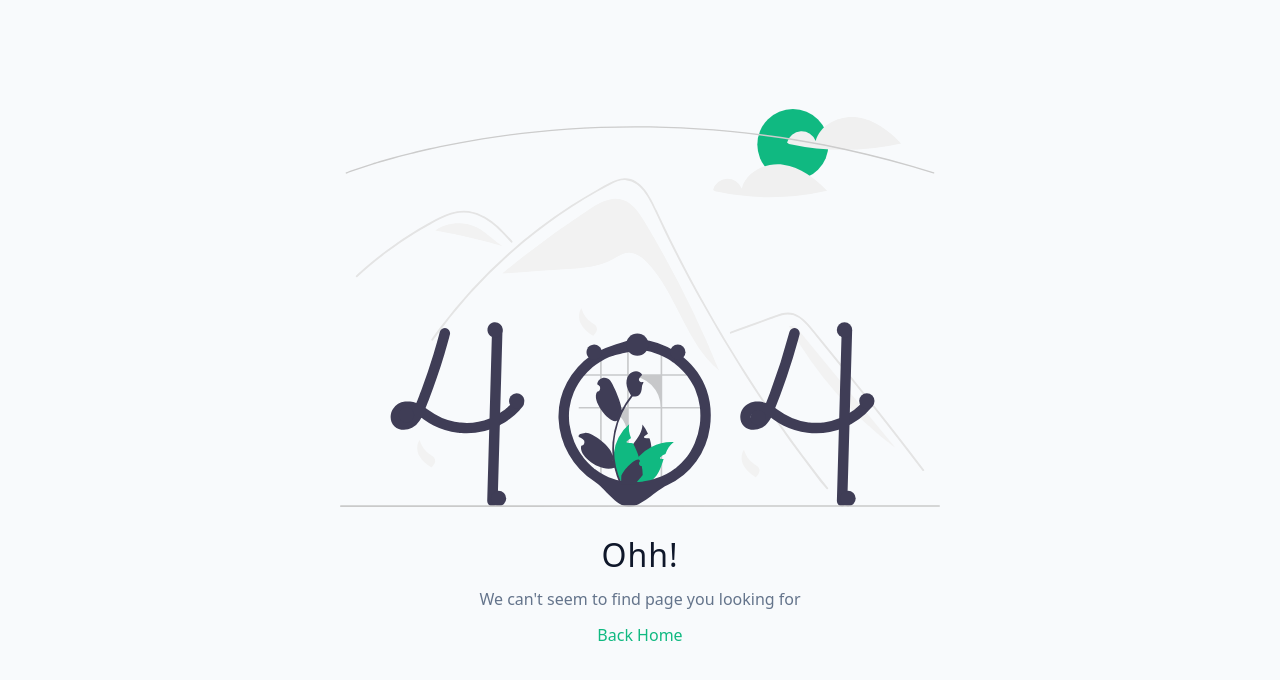
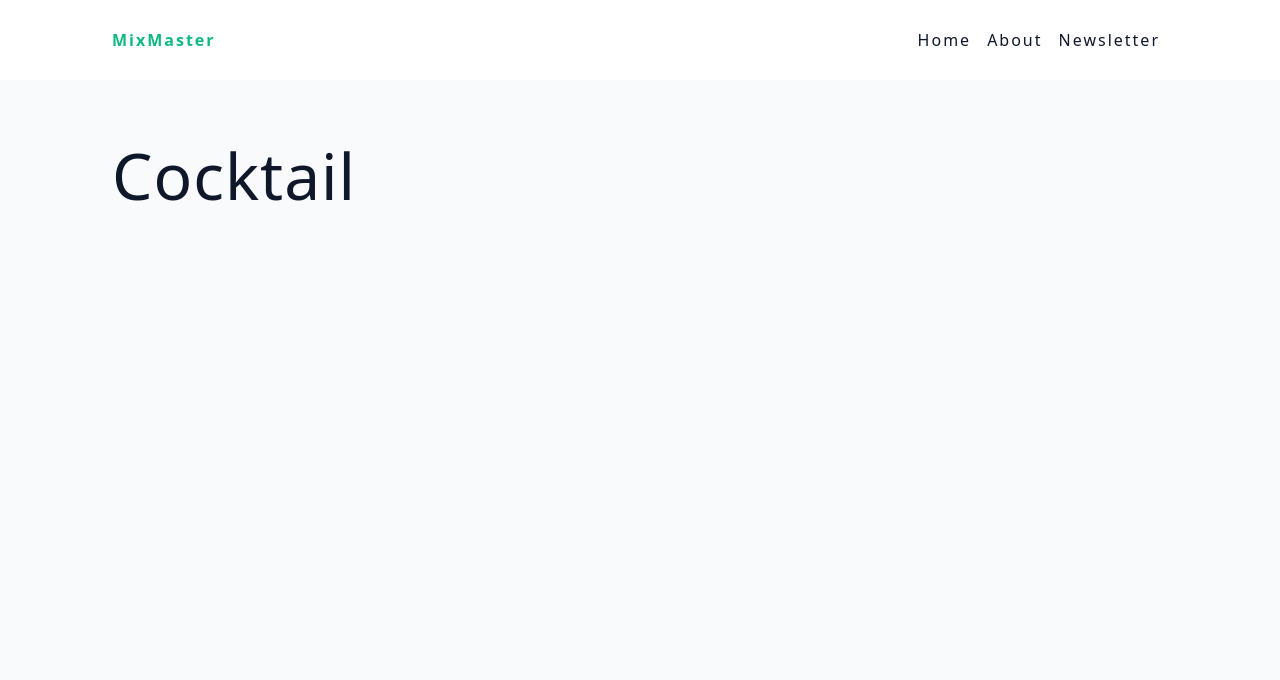
Before and after one commit to hubertszkodzinski/mixmaster, a React (Vite) app: page /cocktail/1 in a window 1280 px wide. Shown: the top 680 px of the page. Built offline with nearby package versions, Linux system fonts and the light colour scheme.

Commit message:
cocktail list added

```diff
--- a/src/App.jsx
+++ b/src/App.jsx
@@ -6,6 +6,7 @@ import {
   Newsletter,
   HomeLayout,
   Landing,
+  SinglePageError,
 } from './pages';
 import { loader as landingLoader } from './pages/Landing';
 
@@ -18,10 +19,11 @@ const router = createBrowserRouter([
       {
         index: true,
         element: <Landing />,
+        errorElement: <SinglePageError />,
         loader: landingLoader,
       },
       {
-        path: 'cocktail',
+        path: 'cocktail/:id',
         element: <Cocktail />,
       },
       {
--- /dev/null
+++ b/src/components/CocktailCard.jsx
@@ -0,0 +1,52 @@
+import styled from 'styled-components';
+import { Link } from 'react-router-dom';
+
+function CocktailCard({ name, image, info, glass, id }) {
+  return (
+    <Wrapper>
+      <div className='img-container'>
+        <img src={image} alt={name} className='img' />
+      </div>
+      <div className='footer'>
+        <h4>{name}</h4>
+        <h5>{glass}</h5>
+        <p>{info}</p>
+        <Link to={`/cocktail/${id}`} className='btn'>
+          details
+        </Link>
+      </div>
+    </Wrapper>
+  );
+}
+export default CocktailCard;
+
+const Wrapper = styled.article`
+  background: var(--white);
+  box-shadow: var(--shadow-2);
+  transition: var(--transition);
+  display: grid;
+  grid-template-rows: auto 1fr;
+  border-radius: var(--borderRadius);
+  :hover {
+    box-shadow: var(--shadow-4);
+  }
+  img {
+    height: 15rem;
+    border-top-left-radius: var(--borderRadius);
+    border-top-right-radius: var(--borderRadius);
+  }
+  .footer {
+    padding: 1.5rem;
+    h4,
+    h5 {
+      margin-bottom: 0.5rem;
+    }
+    h4 {
+      font-weight: 700;
+    }
+    p {
+      margin-bottom: 1rem;
+      color: var(--grey-500);
+    }
+  }
+`;
--- /dev/null
+++ b/src/components/CocktailList.jsx
@@ -0,0 +1,36 @@
+import styled from 'styled-components';
+import CocktailCard from './CocktailCard';
+
+function CocktailList({ drinks }) {
+  if (!drinks) {
+    return (
+      <h4 style={{ textAlign: 'center' }}>No matching cocktails found...</h4>
+    );
+  }
+
+  const formattedDrinks = drinks.map(item => {
+    const { idDrink, strDrink, strDrinkThumb, strAlcoholic, strGlass } = item;
+    return {
+      id: idDrink,
+      name: strDrink,
+      image: strDrinkThumb,
+      info: strAlcoholic,
+      glass: strGlass,
+    };
+  });
+
+  return (
+    <Wrapper>
+      {formattedDrinks.map(item => {
+        return <CocktailCard key={item.id} {...item} />;
+      })}
+    </Wrapper>
+  );
+}
+export default CocktailList;
+
+const Wrapper = styled.div`
+  display: grid;
+  grid-template-columns: repeat(auto-fill, minmax(300px, 1fr));
+  gap: 2rem;
+`;
--- /dev/null
+++ b/src/components/SearchForm.jsx
@@ -0,0 +1,4 @@
+function SearchForm() {
+  return <h2>SearchForm</h2>;
+}
+export default SearchForm;
--- a/src/components/index.js
+++ b/src/components/index.js
@@ -1 +1,4 @@
 export { default as Navbar } from './Navbar.jsx';
+export { default as CocktailCard } from './CocktailCard.jsx';
+export { default as CocktailList } from './CocktailList.jsx';
+export { default as SearchForm } from './SearchForm.jsx';
--- a/src/pages/Landing.jsx
+++ b/src/pages/Landing.jsx
@@ -1,5 +1,6 @@
 import { useLoaderData } from 'react-router-dom';
 import axios from 'axios';
+import { CocktailList } from '../components';
 
 const cocktailSearchUrl =
   'https://www.thecocktaildb.com/api/json/v1/1/search.php?s=';
@@ -12,7 +13,7 @@ export const loader = async () => {
 
 function Landing() {
   const { drinks, searchTerm } = useLoaderData();
-  console.log(drinks);
-  return <h2>Landing</h2>;
+
+  return <CocktailList drinks={drinks} />;
 }
 export default Landing;
--- /dev/null
+++ b/src/pages/SinglePageError.jsx
@@ -0,0 +1,8 @@
+import { useRouteError } from 'react-router-dom';
+
+function SinglePageError() {
+  const error = useRouteError();
+  console.log(error);
+  return <h2>{error.message}</h2>;
+}
+export default SinglePageError;
--- a/src/pages/index.js
+++ b/src/pages/index.js
@@ -4,3 +4,4 @@ export { default as Error } from './Error';
 export { default as Landing } from './Landing';
 export { default as HomeLayout } from './HomeLayout';
 export { default as Cocktail } from './Cocktail';
+export { default as SinglePageError } from './SinglePageError';
```
